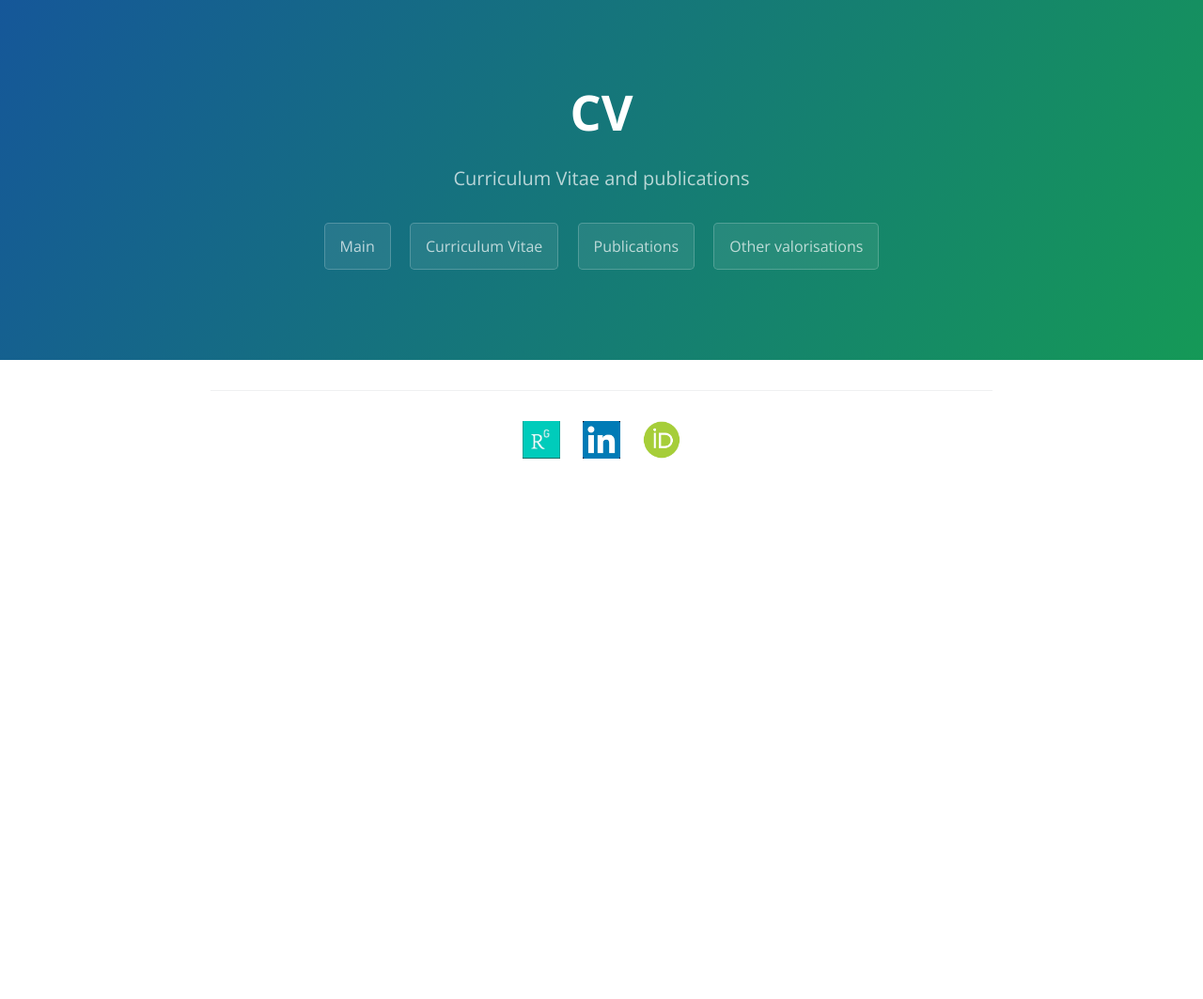
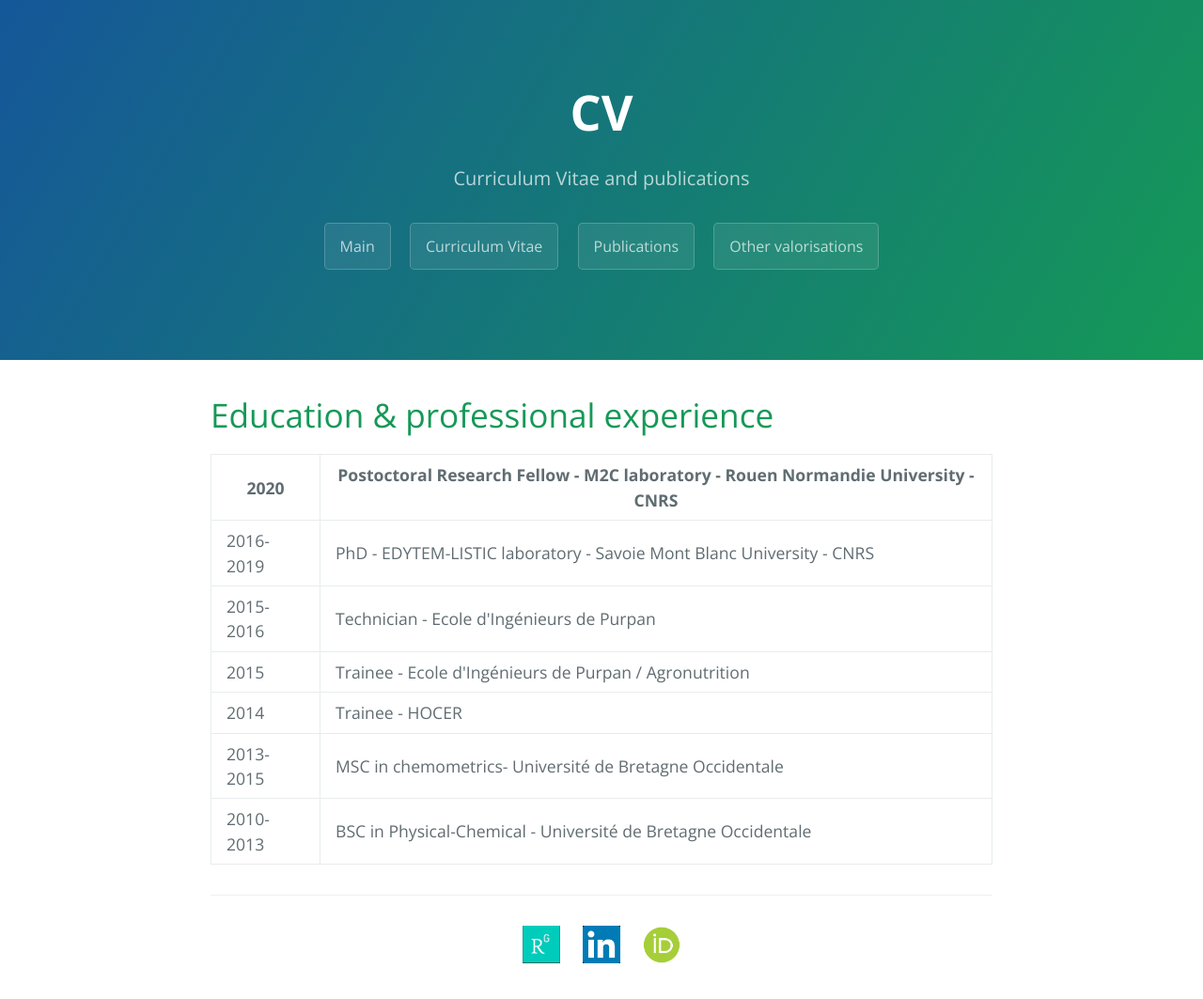
Before and after one commit to JacqKevin/JacqKevin.github.io, a Jekyll site: the page built from CV.md, in a window 1280 px wide. Shown: the whole page at 94% size. Built offline with Jekyll 4.4.1, drawn with Linux system fonts in a browser that asks for light colours; before the commit the page ends 900 px from its top, so only the background shows below that.

Commit message:
Update CV.md

```diff
--- a/CV.md
+++ b/CV.md
@@ -3,3 +3,36 @@ layout: pageCV
 title: CV
 description: Curriculum Vitae and publications
 ---
+
+# Education & professional experience
+
+<table style="width:100%">
+  <tr>
+    <th>2020</th>
+    <th>Postoctoral Research Fellow - M2C laboratory - Rouen Normandie University - CNRS</th>
+  </tr>
+  <tr>
+    <td>2016-2019</td>
+    <td>PhD - EDYTEM-LISTIC laboratory - Savoie Mont Blanc University - CNRS</td>
+  </tr>
+  <tr>
+    <td>2015-2016</td>
+    <td>Technician - Ecole d'Ingénieurs de Purpan</td>
+  </tr>
+  <tr>
+    <td>2015</td>
+    <td>Trainee - Ecole d'Ingénieurs de Purpan / Agronutrition</td>
+  </tr>
+  <tr>
+    <td>2014</td>
+    <td> Trainee - HOCER</td>
+  </tr>
+  <tr>
+    <td>2013-2015</td>
+    <td> MSC in chemometrics- Université de Bretagne Occidentale</td>
+  </tr>
+  <tr>
+    <td>2010-2013</td>
+    <td> BSC in Physical-Chemical - Université de Bretagne Occidentale</td>
+  </tr>
+</table>
```
